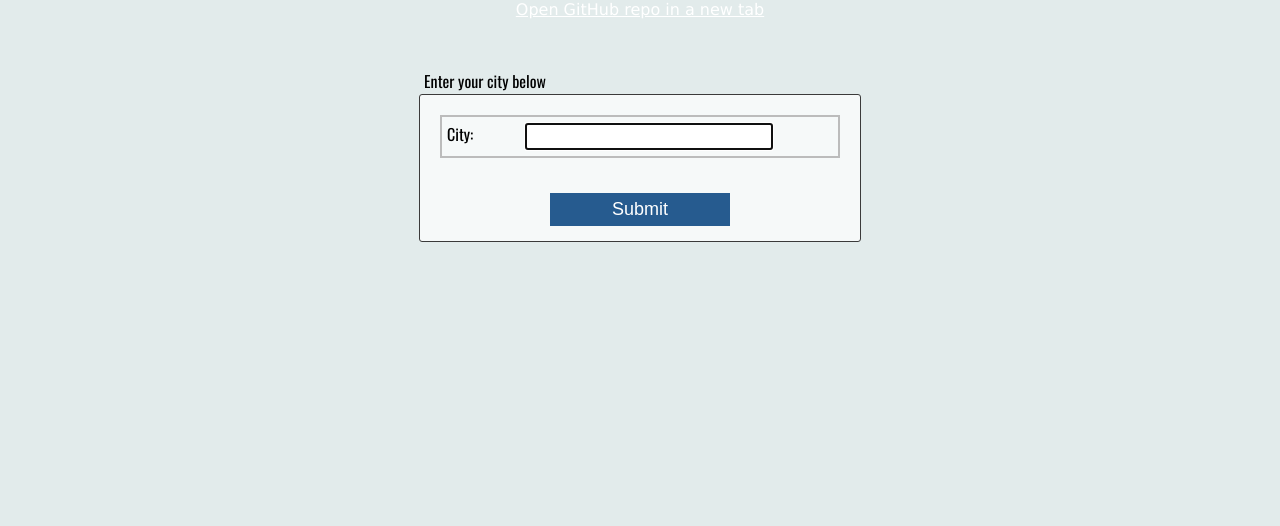
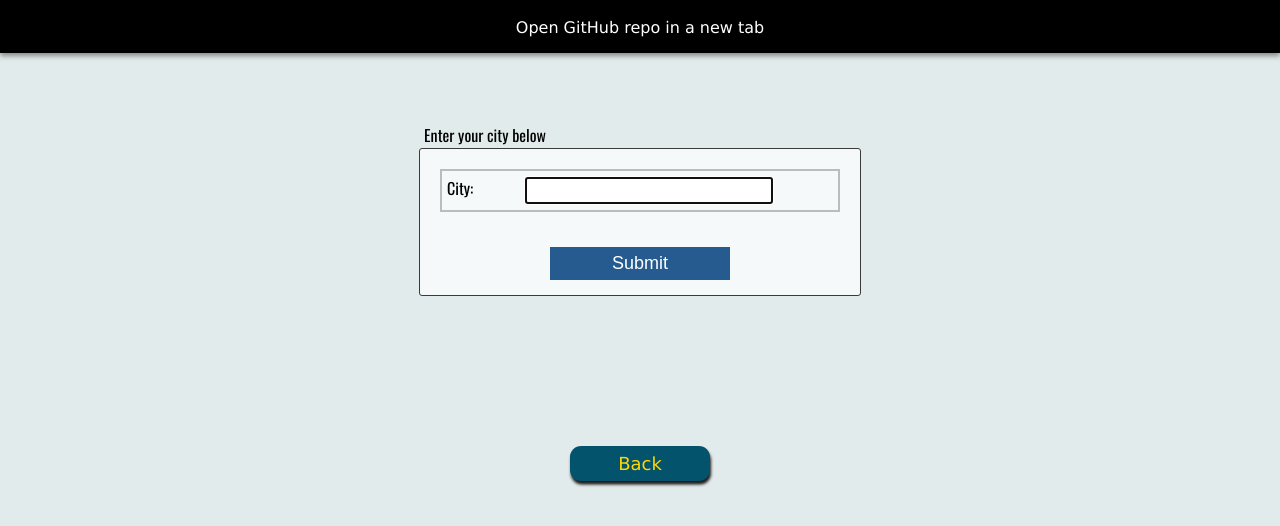
Before and after one commit to adam4321/weather-app, a plain HTML site: page index.html in a window 1280 px wide. Drawn offline with nearby package versions, Linux system fonts and the light colour scheme; no server answers.

Commit message:
add back button

```diff
--- a/index.html
+++ b/index.html
@@ -1,8 +1,8 @@
 <!---------------------------------------------------------------------
-** Author:       Adam Wright
-** Description:  Main html file for the application. Double click on
-**               this file or right click and choose open with live
-**               server to view it.
+**  Author:       Adam Wright
+**  Description:  Main html file for the application. Double click on
+**                this file or right click and choose open with live
+**                server to view it.
 ---------------------------------------------------------------------->
 
 <!doctype html>
@@ -20,14 +20,16 @@
 
     <body>
         <!-- GitHub source code link -->
-        <a
-            id="gh-link"
-            href="https://github.com/adam4321/weather-app"
-            target="_blank"
-            rel="noopener noreferrer"
-        >
-            <div>Open GitHub repo in a new tab</div>
-        </a>
+        <div id='gh-bar'>
+            <a
+                id='gh-link'
+                href='https://github.com/adam4321/weather-app'
+                target='_blank'
+                rel='noopener noreferrer'
+            >
+                <div>Open GitHub repo in a new tab</div>
+            </a>
+        </div>
 
         <!-- Weather widget -->
         <div id='root'>
@@ -80,7 +82,8 @@
 
         </div>
 
+        <button id="back-button" onClick="window.history.back()"> Back </button>
+
         <script type="module" src="script.js"></script>
     </body>
-
 </html>
--- a/style.css
+++ b/style.css
@@ -8,14 +8,22 @@ body {
     margin: 0;
 }
 
-#gh-link {
+#gh-bar {
     background-color: black;
-    color: white;
     text-align: center;
     font-family: verdana;
-    padding-top: 10px;
+    padding-top: 18px;
     width: 100%;
-    height: 2vw;
+    height: 35px;
+    margin-bottom: 70px;
+    -webkit-box-shadow: 0px 3px 5px rgba(100, 100, 100, 0.719);
+    -moz-box-shadow:    0px 3px 5px rgba(100, 100, 100, 0.719);
+    box-shadow:         0px 3px 5px rgba(100, 100, 100, 0.719);
+}
+
+#gh-link {
+    text-decoration: none;
+    color: white;
 }
 
 h1 {
@@ -131,17 +139,17 @@ form {
 /* The warning modals ------------------------------------------------------ */
 
 .modal {
-    display: none; /* Hidden by default */
-    position: fixed; /* Stay in place */
-    z-index: 1; /* Sit on top */
-    padding-top: 100px; /* Location of the box */
+    display: none;                          /* Hidden by default */
+    position: fixed;                        /* Stay in place */
+    z-index: 1;                             /* Sit on top */
+    padding-top: 100px;                     /* Location of the box */
     left: 0;
     top: 0;
-    width: 100%; /* Full width */
-    height: 100%; /* Full height */
-    overflow: auto; /* Enable scroll if needed */
-    background-color: rgb(0,0,0); /* Fallback color */
-    background-color: rgba(0,0,0,0.4); /* Black w/ opacity */
+    width: 100%;                            /* Full width */
+    height: 100%;                           /* Full height */
+    overflow: auto;                         /* Enable scroll if needed */
+    background-color: rgb(0,0,0);         /* Fallback color */
+    background-color: rgba(0,0,0,0.4);    /* Black w/ opacity */
 }
 
 .modal-content {
@@ -153,7 +161,9 @@ form {
     text-align: center;
 }
 
-  /* The Close Button */
+
+/* The Close Button -------------------------------------------------------- */
+
 .close {
     color: #aaaaaa;
     float: right;
@@ -167,3 +177,44 @@ form {
     text-decoration: none;
     cursor: pointer;
 }
+
+
+/* Back button ------------------------------------------------------------- */
+
+#back-button {
+    background-color: #04536d;
+    text-decoration: none;
+    text-align: center;
+    border: none;
+    display: block;
+    margin-left: auto;
+    margin-right: auto;
+    width: 140px;
+    margin-left: auto;
+    margin-right: auto;
+    height: 35px;
+    margin-top: 150px;
+    border-radius: 11px;
+    color: gold;
+    font-size: 18px;
+    font-family: verdana;
+    padding-top: 1px;
+    box-shadow: 1px 3.5px 3px 0px rgb(27, 26, 26);
+
+    /* display: inline-block; */
+
+    -webkit-transition: 0.4s;
+    -moz-transition: 0.4s;
+    -o-transition: 0.4s;
+    transition: 0.4s;
+}
+
+#back-button:hover {
+    cursor: pointer;
+    color: rgba(154, 182, 196, 0.582);
+    opacity: 0.7;
+    -webkit-transition: 0.4s;
+    -moz-transition: 0.4s;
+    -o-transition: 0.4s;
+    transition: 0.4s;
+}
```
Lines whose indentation alone changed are shown as unchanged.
